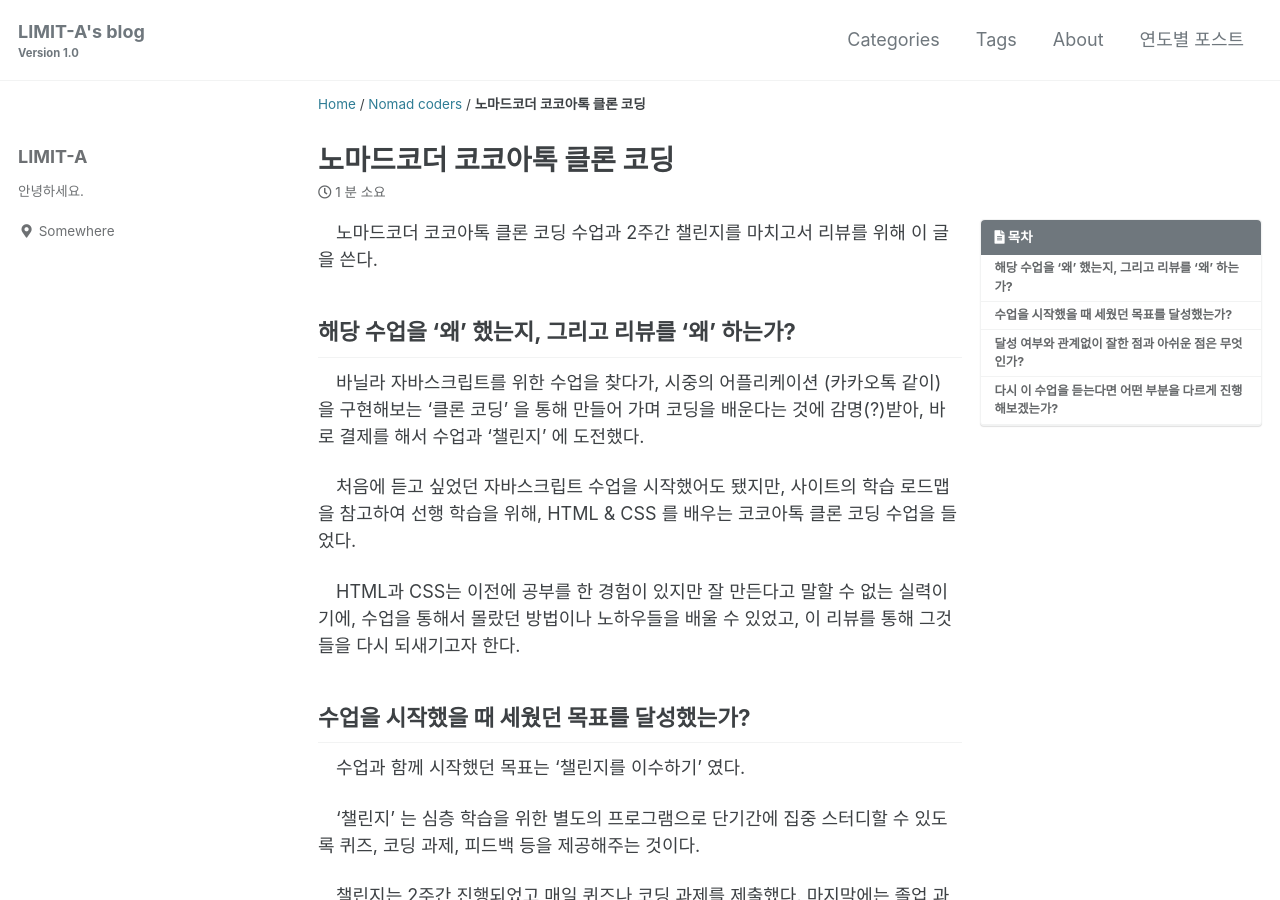
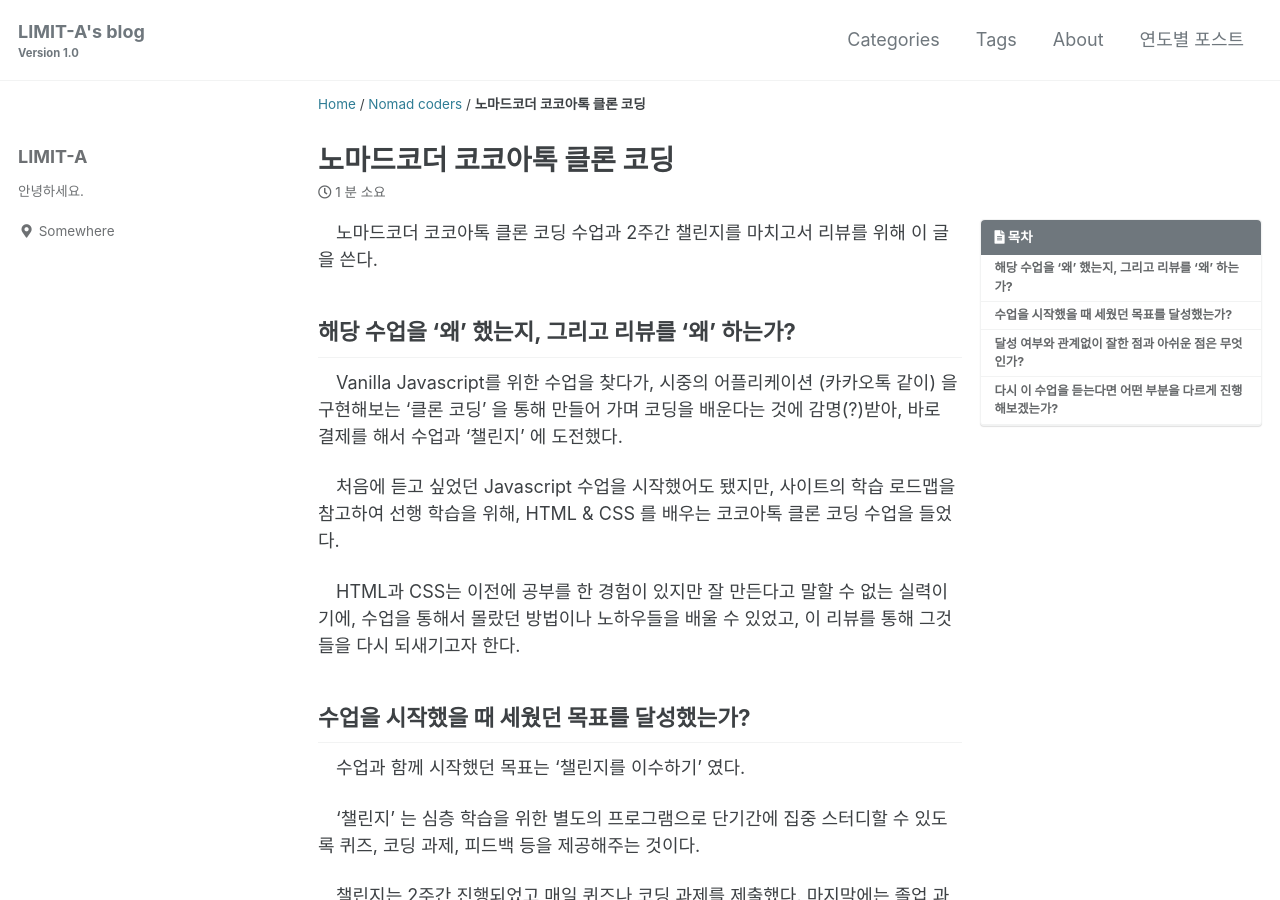
Before and after one commit to limit-a/limit-a.github.io, a Jekyll site: the page built from _posts/2021-01-25-kokoa-clone.md, in a window 1280 px wide and 900 px high. Built offline with Jekyll 4.4.1, drawn with Linux system fonts in a browser that asks for light colours; cached includes are drawn as plain includes.

Commit message:
add_vanilla_js-210410

```diff
--- a/_posts/2021-01-25-kokoa-clone.md
+++ b/_posts/2021-01-25-kokoa-clone.md
@@ -6,28 +6,27 @@ share: true
 related: true
 popular: true
 categories:
-  - Nomad Coders
+- Nomad Coders
 toc: true
 toc_sticky: true
 toc_label: 목차
-description:
-  노마드코더 코코아톡 클론 코딩 수업과 2주간 챌린지를 마치고서 해당 수업을 '왜' 했는지, 시작했을 때 세웠던 목표를 달성했는지,
+description: 노마드코더 코코아톡 클론 코딩 수업과 2주간 챌린지를 마치고서 해당 수업을 '왜' 했는지, 시작했을 때 세웠던 목표를 달성했는지,
   잘한 점과 아쉬운 점은 무엇인지, 다시 듣는다면 어떤 부분을 다르게 진행해보겠는지를 리뷰하는 페이지
 article_tag1: HTML & CSS
 article_tag2: Kokoa Talk
 article_tag3: Nomad Coders
 article_section: 노마드코더 코코아톡 클론 코딩 리뷰
 meta_keywords: HTML,CSS,flex design,BEM 방법론,노마드코더
-last_modified_at: "2021-01-31 00:00:00 +0800"
+last_modified_at: '2021-01-31 00:00:00 +0800'
 ---
 
 &ensp;&ensp;노마드코더 코코아톡 클론 코딩 수업과 2주간 챌린지를 마치고서 리뷰를 위해 이 글을 쓴다.
 
 ## 해당 수업을 '왜' 했는지, 그리고 리뷰를 '왜' 하는가?
 
-&ensp;&ensp;바닐라 자바스크립트를 위한 수업을 찾다가, 시중의 어플리케이션 (카카오톡 같이) 을 구현해보는 '클론 코딩' 을 통해 만들어 가며 코딩을 배운다는 것에 감명(?)받아, 바로 결제를 해서 수업과 '챌린지' 에 도전했다.
+&ensp;&ensp;Vanilla Javascript를 위한 수업을 찾다가, 시중의 어플리케이션 (카카오톡 같이) 을 구현해보는 '클론 코딩' 을 통해 만들어 가며 코딩을 배운다는 것에 감명(?)받아, 바로 결제를 해서 수업과 '챌린지' 에 도전했다.
 
-&ensp;&ensp;처음에 듣고 싶었던 자바스크립트 수업을 시작했어도 됐지만, 사이트의 학습 로드맵을 참고하여 선행 학습을 위해, HTML & CSS 를 배우는 코코아톡 클론 코딩 수업을 들었다.
+&ensp;&ensp;처음에 듣고 싶었던 Javascript 수업을 시작했어도 됐지만, 사이트의 학습 로드맵을 참고하여 선행 학습을 위해, HTML & CSS 를 배우는 코코아톡 클론 코딩 수업을 들었다.
 
 &ensp;&ensp;HTML과 CSS는 이전에 공부를 한 경험이 있지만 잘 만든다고 말할 수 없는 실력이기에, 수업을 통해서 몰랐던 방법이나 노하우들을 배울 수 있었고, 이 리뷰를 통해 그것들을 다시 되새기고자 한다.
 
```
Also changed, not shown: 1 other file.
